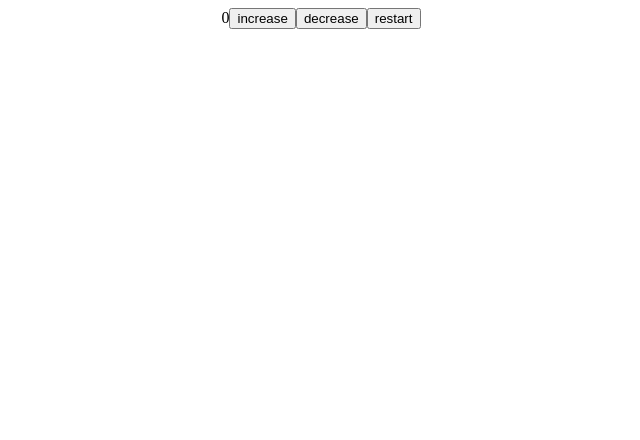
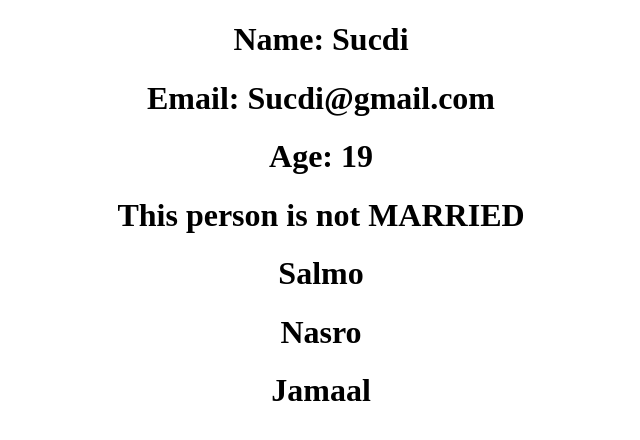
Before and after one commit to shaalle/react-basics, a React (Create React App) app: page / in a window 1280 px wide. Shown: the top 440 px of the page, without its empty margins (319-959 px from the left). Built offline with nearby package versions, Linux system fonts and the light colour scheme.

Commit message:
Persson Component Without Type Safety

```diff
--- a/src/App.js
+++ b/src/App.js
@@ -1,14 +1,17 @@
 import "./App.css";
-import { useCount } from "./useCount";
+import { Person } from "./components/Person";
 
 function App() {
-  const [count, increase, decrease, restart] = useCount(0);
+
   return (
     <div className="App">
-    {count}
-     <button onClick={increase}>increase</button>
-     <button onClick={decrease}>decrease</button>
-     <button onClick={restart}>restart</button>
+    <Person
+      name='Sucdi'
+      email='Sucdi@gmail.com'
+      age='19'
+      ismarried= {false}
+      friends= {["Salmo", "Nasro", "Jamaal"]} />
+
     </div>
   );
 }
--- /dev/null
+++ b/src/components/Person.js
@@ -0,0 +1,12 @@
+export const Person = (props) => {
+    return <div>
+        <h1>Name: {props.name}</h1>
+        <h1>Email: {props.email}</h1>
+        <h1>Age: {props.age}</h1>
+        <h1>This person {props.isMarried ? "is" : "is not"} MARRIED</h1>
+         {props.friends.map((firend) => {
+            return <h1>{firend}</h1>
+        })}
+
+    </div>
+}
```
Also changed, not shown: src/note.md (+37 -0 lines).
